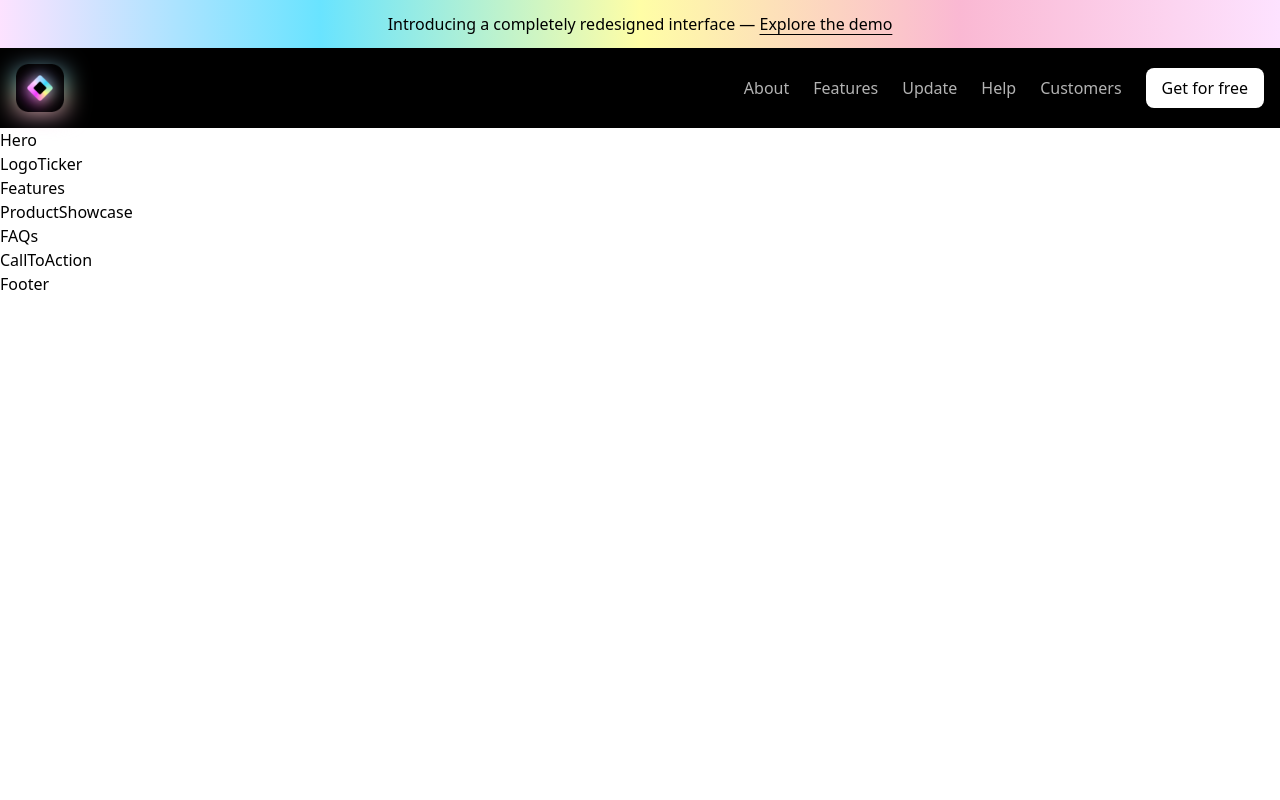
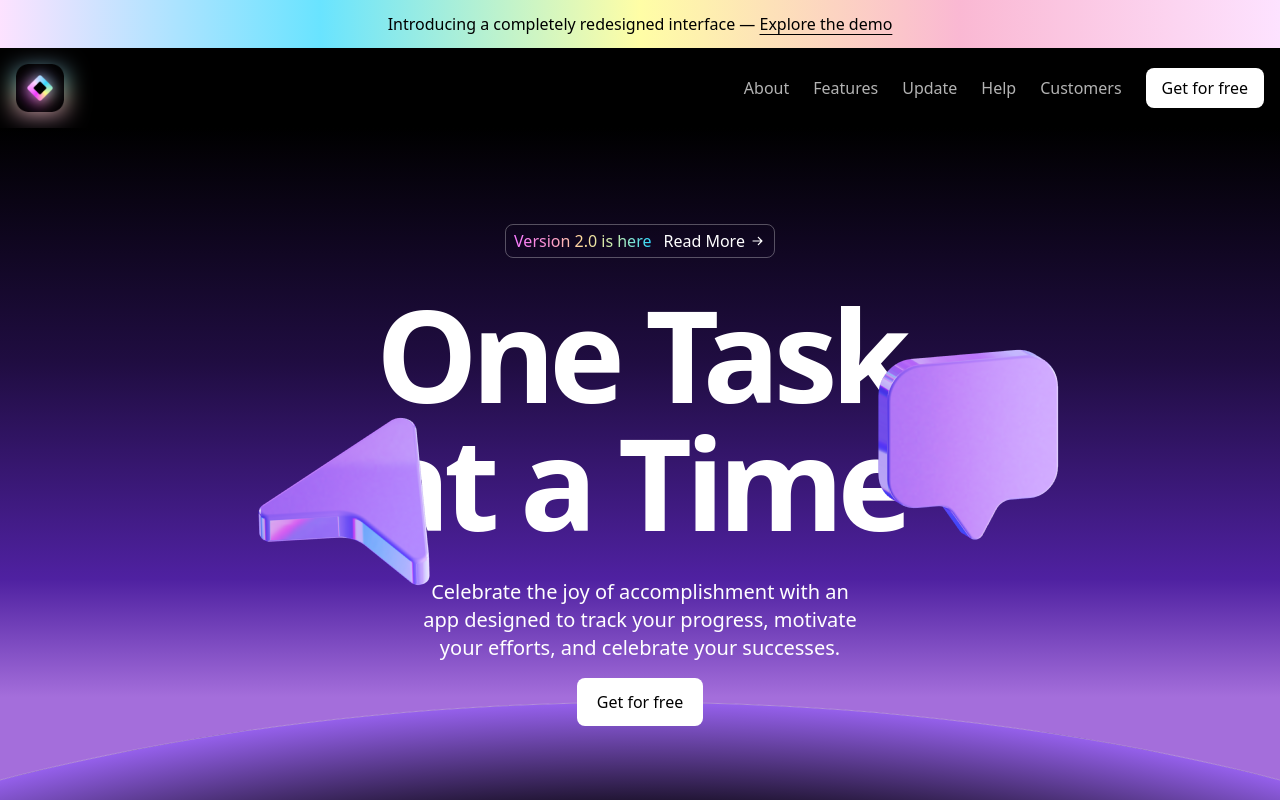
Before and after one commit to virendrapatil24/onetask, a Next.js app: page / in a window 1280 px wide. Shown: the top 800 px of the page. Built offline with nearby package versions, Linux system fonts and the light colour scheme.

Commit message:
adds hero section

```diff
--- a/src/components/Hero.tsx
+++ b/src/components/Hero.tsx
@@ -1,7 +1,63 @@
-import React from "react";
+import Image from "next/image";
+import RightArrow from "../assets/icons/arrow-w.svg";
+import CursorImage from "../assets/images/cursor.png";
+import MessageImage from "../assets/images/message.png";
 
 const Hero = () => {
-  return <div>Hero</div>;
+  return (
+    <div className="bg-black text-white bg-[linear-gradient(to_bottom,#000,#200D42_34%,#4F21A1_65%,#A46EDB_82%)] py-[72px] sm:py-24 relative overflow-clip">
+      <div className="absolute h-[375px] w-[750px] sm:h-[768px] sm:w-[1536px] lg:h-[1400px] lg:w-[2800px] rounded-[100%] bg-black  left-1/2 -translate-x-1/2 border border-[#B48CDE] bg-[radial-gradient(closest-side,#000_82%,#9560EB)] top-[calc(100%-96px)] sm:top-[calc(100%-120px)]"></div>
+      <div className="container relative">
+        <div className="flex items-center justify-center">
+          <a
+            href="#"
+            className="inline-flex gap-3 border border-white/30 py-1 px-2 rounded-lg"
+          >
+            <span className="bg-[linear-gradient(to_right,#F87AFF,#FB93D0,#FFDD99,#C3F0B2,#2FD8FE)] text-transparent bg-clip-text">
+              Version 2.0 is here
+            </span>
+            <span className="inline-flex items-center gap-1">
+              <span>Read More</span>
+              <RightArrow />
+            </span>
+          </a>
+        </div>
+        <div className="flex justify-center  mt-8 ">
+          <div className="inline-flex relative">
+            <h1 className="text-7xl sm:text-9xl font-bold tracking-tighter text-center inline-flex">
+              One Task <br />
+              at a Time
+            </h1>
+            <Image
+              src={CursorImage}
+              alt=""
+              height={200}
+              width={200}
+              className="absolute hidden sm:inline right-[456px] top-[108px]"
+            />
+            <Image
+              src={MessageImage}
+              alt=""
+              height={200}
+              width={200}
+              className="absolute hidden sm:inline top-[56px] left-[498px]"
+            />
+          </div>
+        </div>
+        <div className="flex items-center justify-center">
+          <p className="text-center text-xl mt-8 max-w-md">
+            Celebrate the joy of accomplishment with an app designed to track
+            your progress, motivate your efforts, and celebrate your successes.
+          </p>
+        </div>
+        <div className="flex justify-center mt-4">
+          <button className="bg-white text-black py-3 px-5 rounded-lg font-medium">
+            Get for free
+          </button>
+        </div>
+      </div>
+    </div>
+  );
 };
 
 export default Hero;
```
